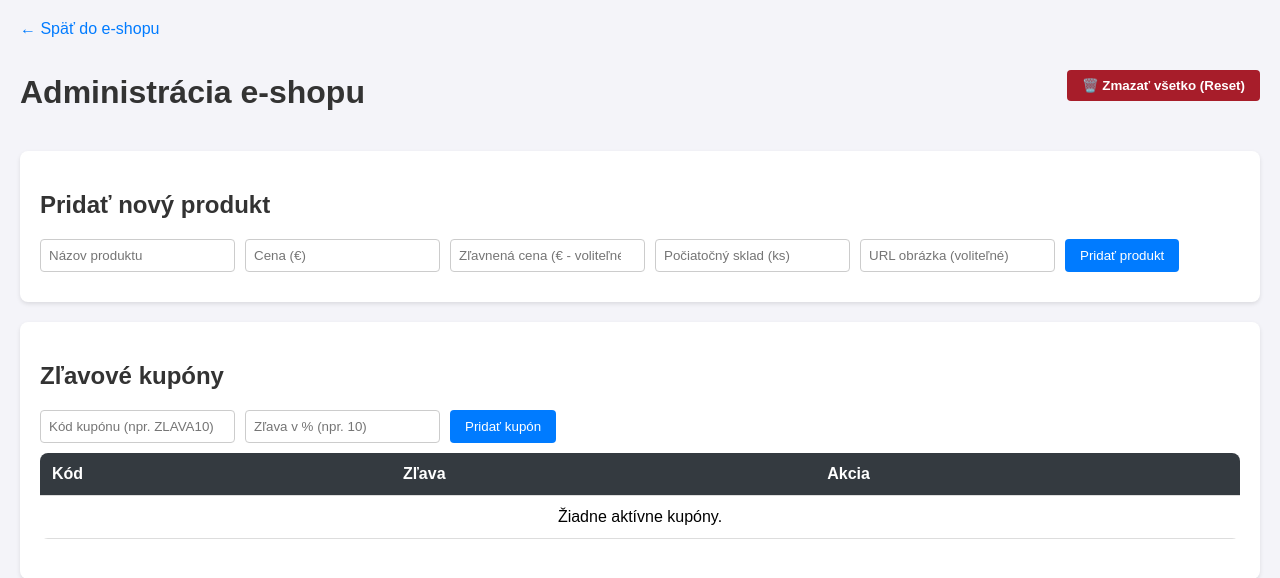
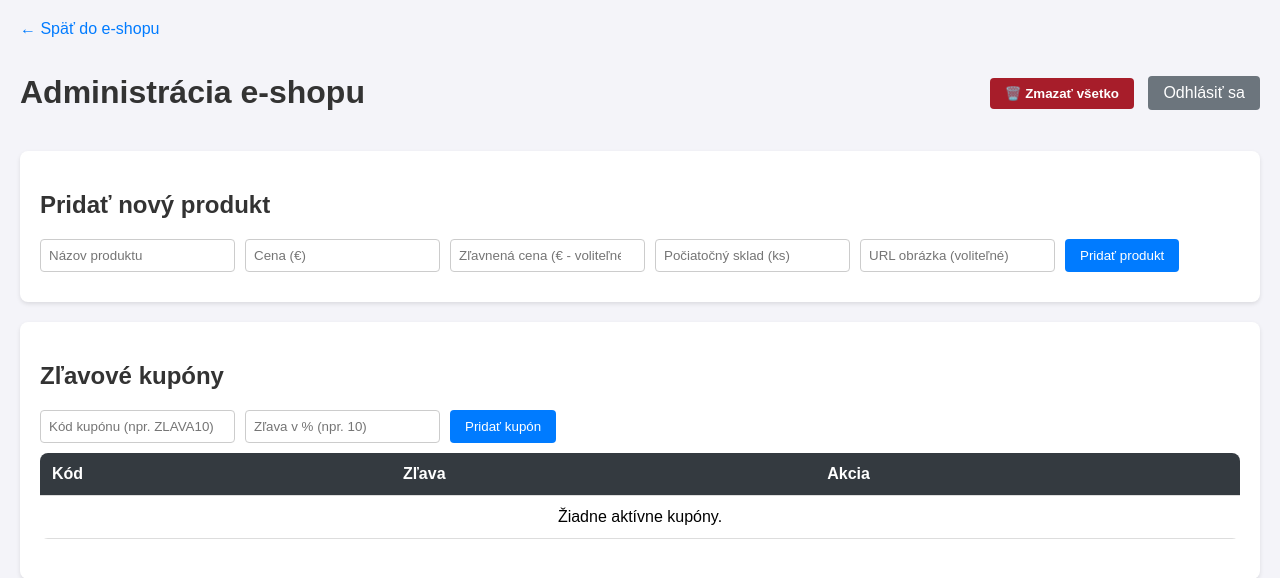
Before and after one commit to matuso1/eshop, a FastAPI app: template templates/admin.html in a window 1280 px wide. Shown: the top 578 px of the page. Run offline with FastAPI, Linux system fonts and the light colour scheme; the template is opened without the code that fills it, so the values that code supplies are empty; parts of the project's set-up code (start-up, migrations or seed data) failed here and were passed over.

Commit message:
Update admin.html

```diff
--- a/templates/admin.html
+++ b/templates/admin.html
@@ -14,13 +14,14 @@
         .btn-add { background-color: #007bff; }
         .btn-restock { background-color: #28a745; }
         .btn-delete { background-color: #dc3545; }
-        .btn-danger-all { background-color: #a71d2a; font-weight: bold; margin-bottom: 15px; }
+        .btn-danger-all { background-color: #a71d2a; font-weight: bold; }
+        .btn-logout { background-color: #6c757d; text-decoration: none; padding: 8px 15px; border-radius: 4px; color: white; display: inline-block; }
         .back-link { display: inline-block; margin-bottom: 15px; color: #007bff; text-decoration: none; }
         table { width: 100%; border-collapse: collapse; background: white; border-radius: 8px; overflow: hidden; margin-bottom: 20px; }
         th, td { padding: 12px; text-align: left; border-bottom: 1px solid #ddd; }
         th { background-color: #343a40; color: white; }
         .restock-box { display: flex; gap: 5px; align-items: center; margin: 0; }
-        .header-row { display: flex; justify-content: space-between; align-items: center; }
+        .header-row { display: flex; justify-content: space-between; align-items: center; flex-wrap: wrap; gap: 10px; }
     </style>
 </head>
 <body>
@@ -29,9 +30,12 @@
 
     <div class="header-row">
         <h1>Administrácia e-shopu</h1>
-        <form action="/admin/delete-all" method="POST" style="margin: 0;">
-            <button type="submit" class="btn btn-danger-all" onclick="return confirm('⚠️ POZOR! Naozaj chceš vymazať ÚPLNE VŠETKY produkty aj kupóny z databázy?')">🗑️ Zmazať všetko (Reset)</button>
-        </form>
+        <div>
+            <form action="/admin/delete-all" method="POST" style="display: inline; margin-right: 10px;">
+                <button type="submit" class="btn btn-danger-all" onclick="return confirm('⚠️ POZOR! Naozaj chceš vymazať ÚPLNE VŠETKY produkty aj kupóny?')">🗑️ Zmazať všetko</button>
+            </form>
+            <a href="/admin/logout" class="btn-logout">Odhlásiť sa</a>
+        </div>
     </div>
     <br>
 
```
